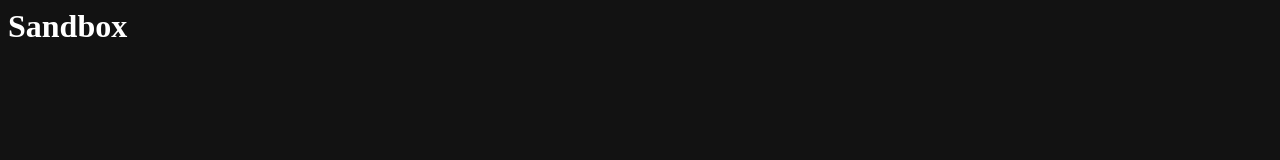
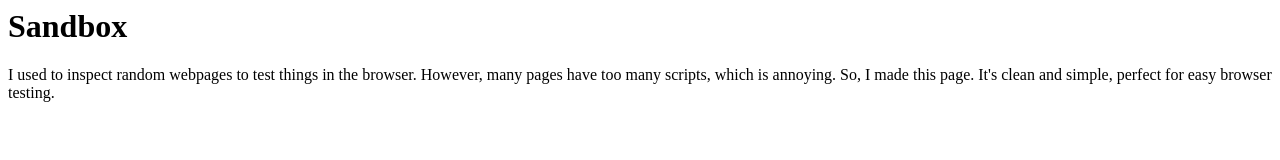
Before and after one commit to sitek94/sandbox, a plain HTML site: page index.html in a window 1280 px wide. Drawn offline with Linux system fonts and the light colour scheme.

Commit message:
add description

```diff
--- a/index.html
+++ b/index.html
@@ -1,12 +1,19 @@
 <html>
   <head>
     <style>
-      html {
-        color-scheme: dark;
+      @media (prefers-color-scheme: dark) {
+          html {
+          color-scheme: dark;
+        }
       }
     </style>
   </head>
   <body>
     <h1>Sandbox</h1>
+    <p>
+      I used to inspect random webpages to test things in the browser. However,
+      many pages have too many scripts, which is annoying. So, I made this page.
+      It's clean and simple, perfect for easy browser testing.
+    </p>
   </body>
 </html>
```
